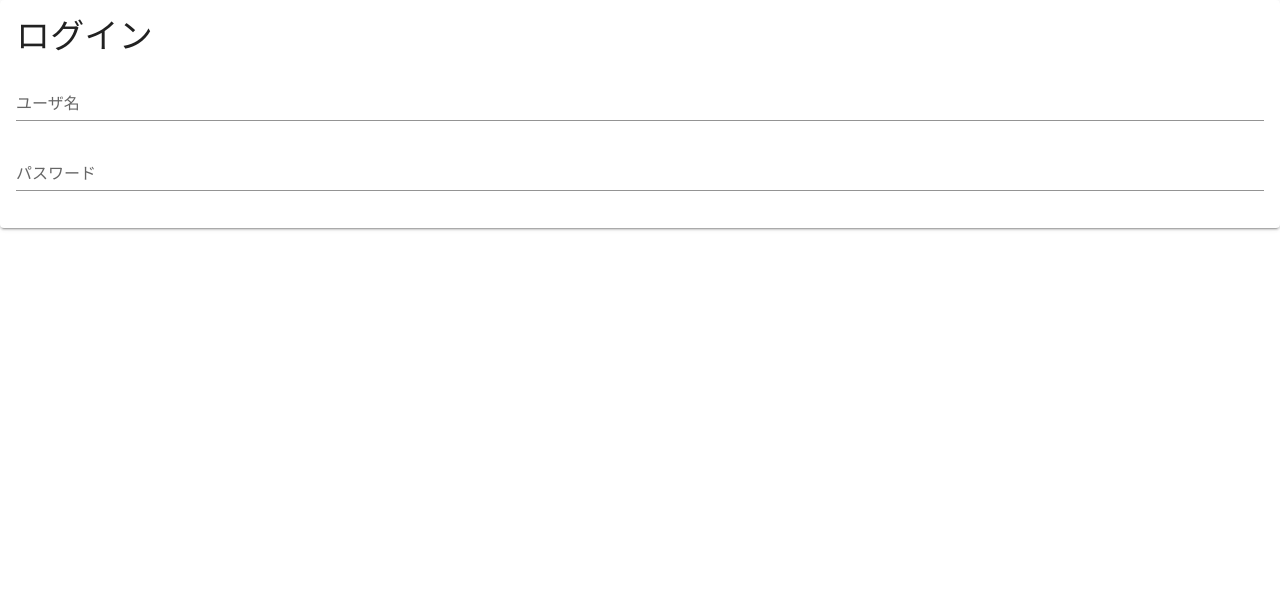
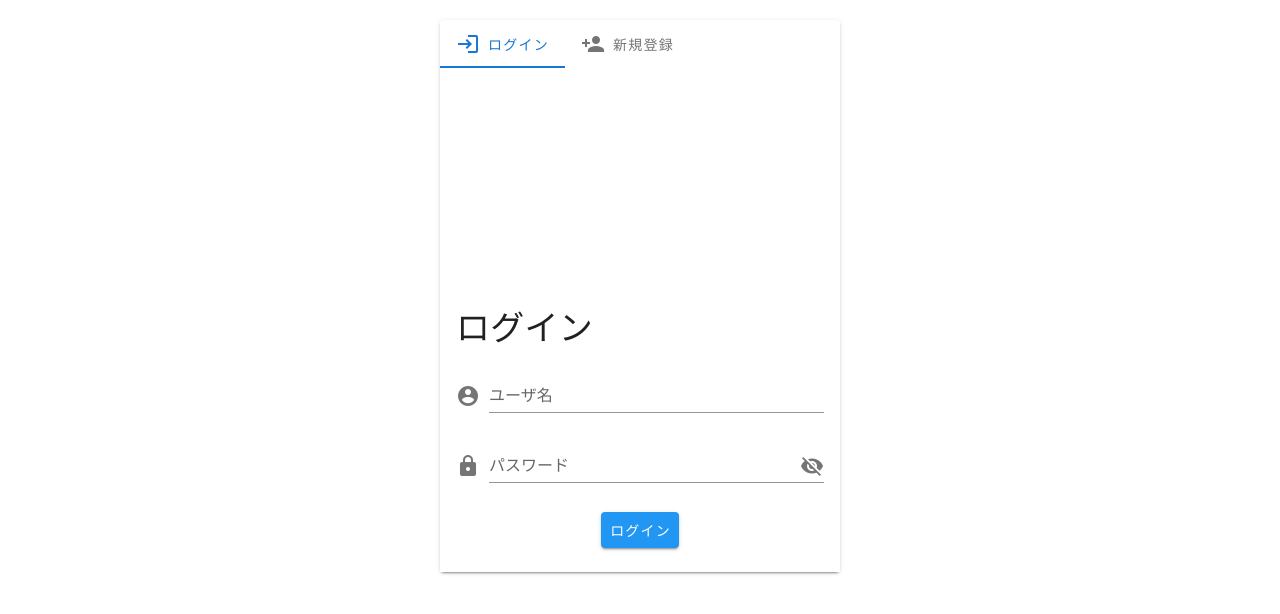
Before and after one commit to Kouga766/scheduler-API-, a Vue app in the folder frontend-vue/: page / in a window 1280 px wide. Shown: the top 614 px of the page. Built offline with nearby package versions, Linux system fonts and the light colour scheme.

Commit message:
新規登録・ログイン画面

```diff
--- a/frontend-vue/src/App.vue
+++ b/frontend-vue/src/App.vue
@@ -1,27 +1,77 @@
 <template>
   <v-app>
-    <v-card>
+  <v-card width="400px" class="mx-auto mt-5">
+   <v-tabs>
+     <v-tab>
+          <v-icon left>
+            mdi-login
+          </v-icon>
+          ログイン
+        </v-tab>
+        <v-tab>
+          <v-icon left>
+            mdi-account-plus
+          </v-icon>
+          新規登録
+        </v-tab>
+      <v-tab-item>
+
+          <v-img
+                :src="require('./assets/favicon.png')"
+                class="my-3"
+                contain
+                height="200"
+          />
           <v-card-title>
             <h1 class="display-1">ログイン</h1>
           </v-card-title>
           <v-card-text>
             <v-form>
-        <v-text-field label="ユーザ名" />
-        <v-text-field label="パスワード" />
+              <v-text-field prepend-icon="mdi-account-circle" label="ユーザ名" />
+              <v-text-field prepend-icon="mdi-lock" append-icon="mdi-eye-off" label="パスワード" />
+              <v-card-actions class="justify-center">
+                <v-btn class="info">ログイン</v-btn>
+              </v-card-actions>
             </v-form>
           </v-card-text>
+
+      </v-tab-item>
+
+      <v-tab-item>
+
+          <v-img
+                :src="require('./assets/favicon.png')"
+                class="my-3"
+                contain
+                height="200"
+          />
+          <v-card-title>
+            <h1 class="display-1">新規登録</h1>
+          </v-card-title>
+          <v-card-text>
+            <v-form>
+              <v-text-field prepend-icon="mdi-account-circle" label="ユーザ名" />
+              <v-text-field prepend-icon="mdi-email" label="メールアドレス" />
+              <v-text-field prepend-icon="mdi-lock" append-icon="mdi-eye-off" label="パスワード" />
+              <v-text-field prepend-icon="mdi-lock" append-icon="mdi-eye-off" label="パスワード（再）" />
+              <v-card-actions class="justify-center">
+                <v-btn class="info">ログイン</v-btn>
+              </v-card-actions>
+            </v-form>
+          </v-card-text>
+
+      </v-tab-item>
+    </v-tabs>
   </v-card>
   </v-app>
 </template>
 
 <script>
-import HelloWorld from './components/HelloWorld';
-
 export default {
   name: 'App',
 
   components: {
-    HelloWorld,
+
   },
 
   data: () => ({
```
Lines whose indentation alone changed are shown as unchanged.
